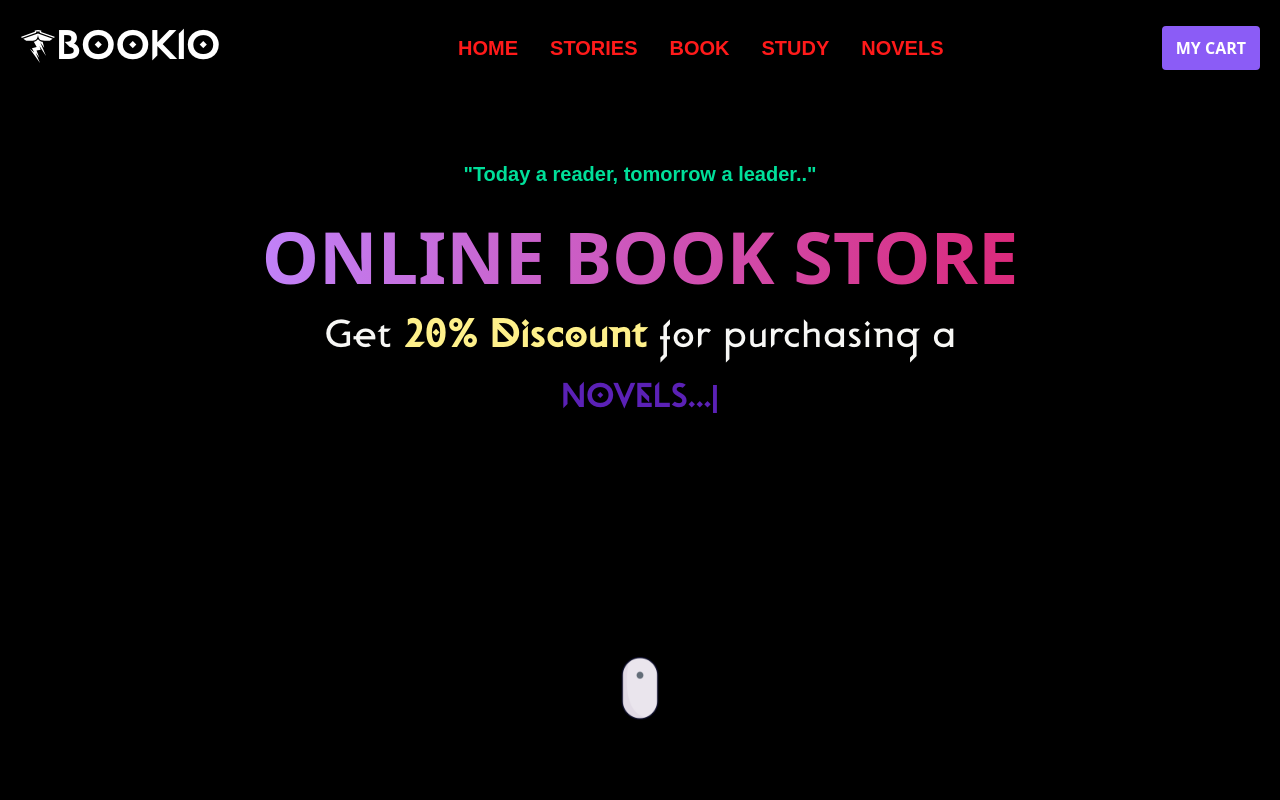
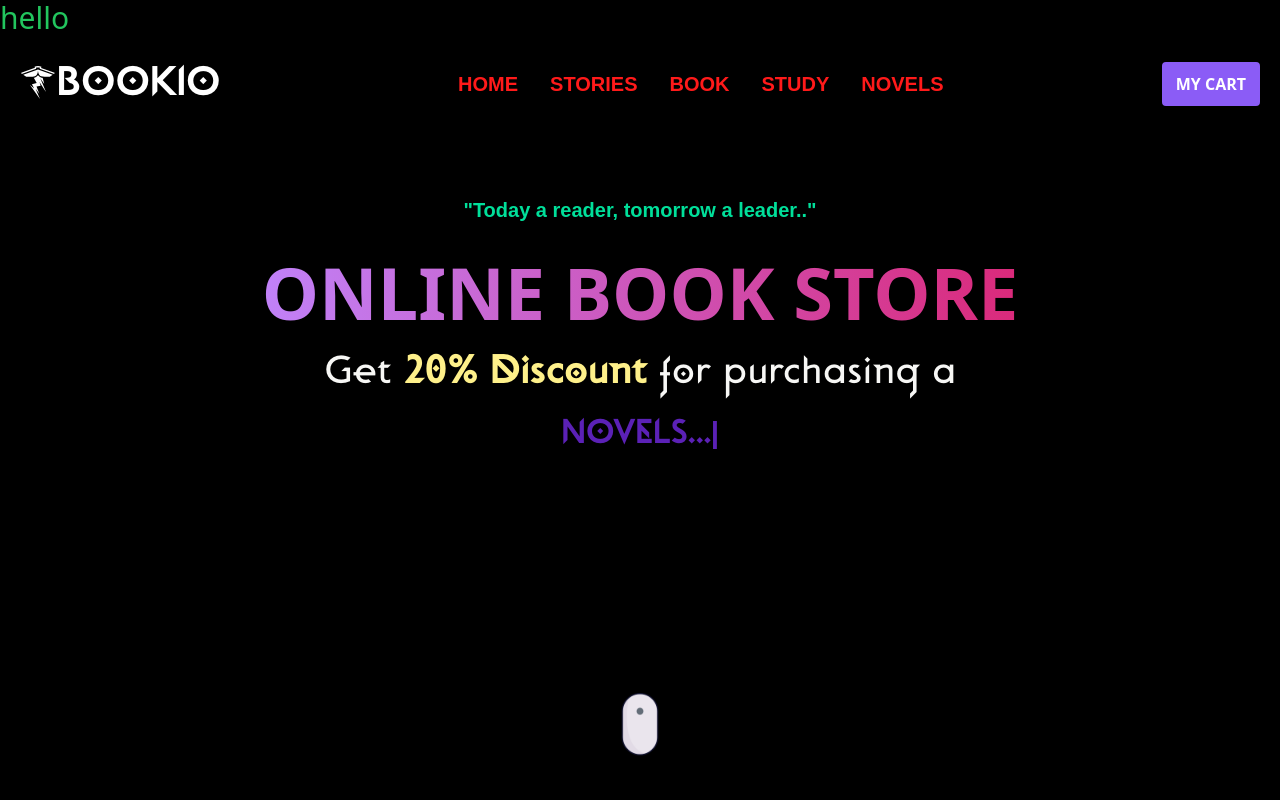
Before and after one commit to SRIRAMS2002/ONLINE-BOOK-STORE, a React (Vite) app: page / in a window 1280 px wide. Shown: the top 800 px of the page. Built offline with nearby package versions, Linux system fonts and the light colour scheme; a web font is replaced by a local one.

Commit message:
Phase 1 completed

```diff
--- a/src/App.jsx
+++ b/src/App.jsx
@@ -4,10 +4,12 @@ import Head from './components/Header';
 import Hero from './components/Hero';
 import Foot from './components/Footer';
 import Cont from './components/Contact';
+import Mode from './components/Model';
 
 const App = () => {
   return (
     <div>
+      <Mode/>
       <Navb />
       <Head/>
       <Hero/>
--- a/src/components/Hero.jsx
+++ b/src/components/Hero.jsx
@@ -7,7 +7,7 @@ const Hero = () => {
   const searchBook=(evt)=>{
       if(evt.key==="Enter")
       {
-          axios.get('https://www.googleapis.com/books/v1/volumes?q='+search+`&key=${process.env.KEY}`+'&maxResults=40')
+          axios.get('https://www.googleapis.com/books/v1/volumes?q='+search+`&key=AIzaSyBXd0a7_PGcdXALqcrarw2faAyWnNXsEPQ`+'&maxResults=40')
           .then(res=>setData(res.data.items))
           .catch(err=>console.log(err))
       }
--- a/src/components/Model.jsx
+++ b/src/components/Model.jsx
@@ -4,6 +4,7 @@ const Model = () => {
   return (
     <div>
 
+      <h1 className='text-green-500 text-3xl '>hello</h1>
     </div>
   )
 }
```
